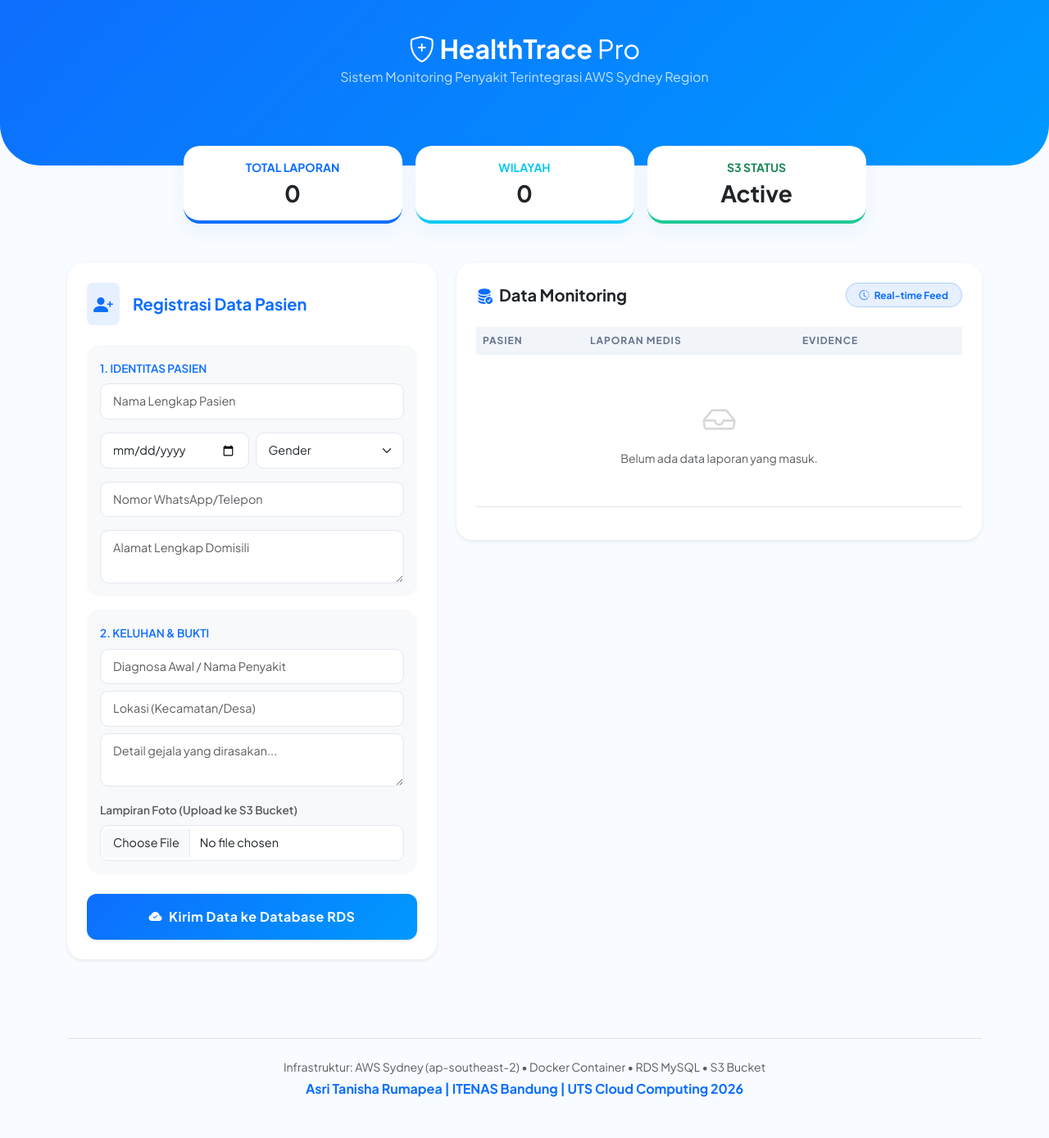
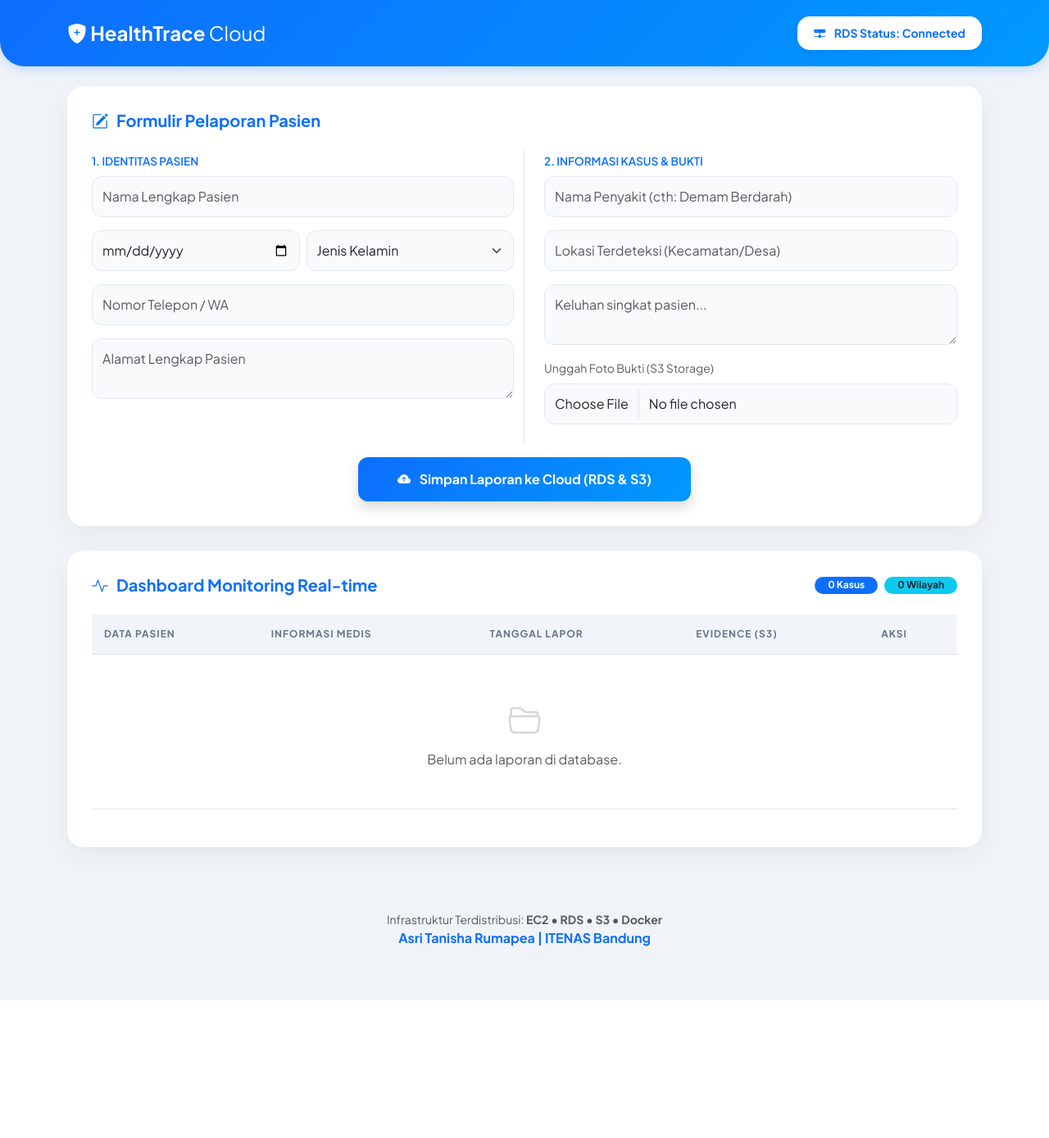
Before and after one commit to asri20/HealthTrace-System, a Flask app: page / in a window 1280 px wide. Shown: the whole page at 82% size. After the commit the page ends 1221 px from the top, so only its background shows below. Run offline with Flask 3, Linux system fonts and the light colour scheme.

Commit message:
test ui nya

```diff
--- a/templates/index.html
+++ b/templates/index.html
@@ -3,7 +3,7 @@
 <head>
     <meta charset="UTF-8">
     <meta name="viewport" content="width=device-width, initial-scale=1.0">
-    <title>HealthTrace Pro — Dashboard Monitoring</title>
+    <title>HealthTrace Pro — Portal Monitoring</title>
     <link href="https://cdn.jsdelivr.net/npm/bootstrap@5.3.0/dist/css/bootstrap.min.css" rel="stylesheet">
     <link rel="stylesheet" href="https://cdn.jsdelivr.net/npm/bootstrap-icons@1.11.1/font/bootstrap-icons.css">
     <link href="https://fonts.googleapis.com/css2?family=Plus+Jakarta+Sans:wght@400;600;700&display=swap" rel="stylesheet">
@@ -11,229 +11,212 @@
         :root {
             --primary: #0d6efd;
             --primary-gradient: linear-gradient(135deg, #0d6efd 0%, #0099ff 100%);
-            --bg: #f8fbff;
+            --bg: #f0f4f8;
             --card-bg: #ffffff;
-            --text-dark: #1e293b;
-            --text-muted: #64748b;
-            --accent: #0dcaf0;
         }
 
-        body {
-            font-family: 'Plus Jakarta Sans', sans-serif;
-            background-color: var(--bg);
-            color: var(--text-dark);
+        body { font-family: 'Plus Jakarta Sans', sans-serif; background-color: var(--bg); color: #1e293b; }
+
+        .navbar-custom {
+            background: var(--primary-gradient);
+            padding: 20px 0;
+            color: white;
+            border-bottom-left-radius: 30px;
+            border-bottom-right-radius: 30px;
+            box-shadow: 0 4px 15px rgba(13, 110, 253, 0.2);
         }
 
-        /* Header Style */
-        .hero-section {
-            background: var(--primary-gradient);
-            color: white;
-            padding: 40px 0 80px 0;
-            border-bottom-left-radius: 50px;
-            border-bottom-right-radius: 50px;
-            margin-bottom: -40px;
+        .section-title {
+            font-weight: 700;
+            color: var(--primary);
+            margin-bottom: 25px;
+            display: flex;
+            align-items: center;
+            gap: 10px;
         }
 
-        .card {
+        .card-custom {
             background: var(--card-bg);
             border: none;
             border-radius: 20px;
-            box-shadow: 0 10px 25px rgba(13, 110, 253, 0.05);
-            overflow: hidden;
+            box-shadow: 0 10px 30px rgba(0,0,0,0.05);
+            padding: 30px;
+            margin-bottom: 30px;
         }
 
-        .stats-card {
-            border-bottom: 4px solid var(--primary);
-            transition: transform 0.3s;
-        }
-        .stats-card:hover { transform: translateY(-5px); }
-
-        /* Form Styling */
-        .form-label { font-weight: 600; font-size: 0.85rem; color: var(--text-muted); }
+        .form-label { font-weight: 600; font-size: 0.85rem; color: #64748b; }
         .form-control, .form-select {
             border: 1px solid #e2e8f0;
-            padding: 10px 15px;
-            border-radius: 10px;
-            font-size: 0.9rem;
-        }
-        .form-control:focus {
-            border-color: var(--primary);
-            box-shadow: 0 0 0 4px rgba(13, 110, 253, 0.1);
+            border-radius: 12px;
+            padding: 12px;
+            background-color: #f8fafc;
         }
 
-        .btn-primary {
+        .btn-submit {
             background: var(--primary-gradient);
             border: none;
             border-radius: 12px;
-            padding: 12px;
+            padding: 15px;
             font-weight: 700;
-            letter-spacing: 0.5px;
+            color: white;
+            transition: 0.3s;
+        }
+        .btn-submit:hover { transform: translateY(-3px); box-shadow: 0 10px 20px rgba(13, 110, 253, 0.3); }
+
+        .stats-badge {
+            background: white;
+            color: var(--primary);
+            padding: 10px 20px;
+            border-radius: 15px;
+            font-weight: 700;
+            box-shadow: 0 4px 10px rgba(0,0,0,0.05);
         }
 
-        /* Table Styling */
         .table thead th {
             background-color: #f1f5f9;
-            color: var(--text-muted);
-            font-weight: 700;
             text-transform: uppercase;
             font-size: 0.75rem;
             letter-spacing: 1px;
-            border: none;
-        }
-
-        .avatar-circle {
-            width: 45px;
-            height: 45px;
-            background: rgba(13, 110, 253, 0.1);
-            border-radius: 12px;
-            display: flex;
-            align-items: center;
-            justify-content: center;
-            font-weight: 800;
-            color: var(--primary);
-            font-size: 1.2rem;
+            color: #64748b;
+            padding: 15px;
         }
 
         .img-evidence {
-            border-radius: 10px;
+            border-radius: 8px;
             object-fit: cover;
-            border: 2px solid white;
-            box-shadow: 0 4px 10px rgba(0,0,0,0.1);
+            border: 2px solid #fff;
+            box-shadow: 0 4px 8px rgba(0,0,0,0.1);
         }
 
-        .badge-disease {
-            background: rgba(13, 110, 253, 0.1);
+        .avatar-initial {
+            width: 40px;
+            height: 40px;
+            background: #e0e7ff;
             color: var(--primary);
+            border-radius: 10px;
+            display: grid;
+            place-items: center;
             font-weight: 700;
-            padding: 6px 12px;
-            border-radius: 8px;
         }
     </style>
 </head>
 <body>
 
-<div class="hero-section text-center">
-    <div class="container">
-        <h2 class="fw-bold mb-1"><i class="bi bi-shield-plus"></i> HealthTrace <span class="fw-light">Pro</span></h2>
-        <p class="opacity-75">Sistem Monitoring Penyakit Terintegrasi AWS Sydney Region</p>
+<nav class="navbar-custom mb-4">
+    <div class="container d-flex justify-content-between align-items-center">
+        <h4 class="fw-bold m-0"><i class="bi bi-shield-fill-plus"></i> HealthTrace <span class="fw-light">Cloud</span></h4>
+        <div class="stats-badge small">
+            <i class="bi bi-hdd-network-fill me-2"></i> RDS Status: Connected
         </div>
     </div>
+</nav>
 
-<div class="container pb-5">
-    <div class="row g-3 mb-5 mt-n4 justify-content-center">
-        <div class="col-md-3">
-            <div class="card p-3 stats-card text-center">
-                <div class="text-primary mb-1 small fw-bold text-uppercase">Total Laporan</div>
-                <h3 class="fw-bold mb-0 text-dark">{{ total }}</h3>
+<div class="container">
+    <div class="card-custom">
+        <h5 class="section-title"><i class="bi bi-pencil-square"></i> Formulir Pelaporan Pasien</h5>
+        <form action="/lapor" method="POST" enctype="multipart/form-data">
+            <div class="row">
+                <div class="col-md-6 border-end">
+                    <label class="form-label text-primary text-uppercase">1. Identitas Pasien</label>
+                    <div class="mb-3">
+                        <input type="text" name="nama_pasien" class="form-control" placeholder="Nama Lengkap Pasien" required>
                     </div>
-        </div>
-        <div class="col-md-3">
-            <div class="card p-3 stats-card text-center" style="border-color: var(--accent);">
-                <div class="text-info mb-1 small fw-bold text-uppercase">Wilayah</div>
-                <h3 class="fw-bold mb-0 text-dark">{{ daerah }}</h3>
-            </div>
-        </div>
-        <div class="col-md-3">
-            <div class="card p-3 stats-card text-center" style="border-color: #20c997;">
-                <div class="text-success mb-1 small fw-bold text-uppercase">S3 Status</div>
-                <h3 class="fw-bold mb-0 text-dark">Active</h3>
-            </div>
-        </div>
-    </div>
-
-    <div class="row g-4">
-        <div class="col-lg-5">
-            <div class="card p-4 shadow-sm border-0">
-                <div class="d-flex align-items-center mb-4">
-                    <div class="bg-primary bg-opacity-10 p-2 rounded-3 me-3">
-                        <i class="bi bi-person-plus-fill text-primary fs-4"></i>
-                    </div>
-                    <h5 class="fw-bold mb-0 text-primary">Registrasi Data Pasien</h5>
-                </div>
-
-                <form action="/lapor" method="POST" enctype="multipart/form-data">
-                    <div class="bg-light p-3 rounded-4 mb-3">
-                        <label class="form-label mb-2 text-primary text-uppercase small">1. Identitas Pasien</label>
-                        <input type="text" name="nama_pasien" class="form-control mb-3" placeholder="Nama Lengkap Pasien" required>
                     <div class="row g-2 mb-3">
-                            <div class="col-6">
+                        <div class="col-md-6">
                             <input type="date" name="tgl_lahir" class="form-control" title="Tanggal Lahir" required>
                         </div>
-                            <div class="col-6">
+                        <div class="col-md-6">
                             <select name="jenis_kelamin" class="form-select" required>
-                                    <option value="" selected disabled>Gender</option>
+                                <option value="" selected disabled>Jenis Kelamin</option>
                                 <option value="Laki-laki">Laki-laki</option>
                                 <option value="Perempuan">Perempuan</option>
                             </select>
                         </div>
                     </div>
-                        <input type="text" name="no_telepon" class="form-control mb-3" placeholder="Nomor WhatsApp/Telepon">
-                        <textarea name="alamat" class="form-control" placeholder="Alamat Lengkap Domisili" rows="2" required></textarea>
+                    <div class="mb-3">
+                        <input type="text" name="no_telepon" class="form-control" placeholder="Nomor Telepon / WA">
                     </div>
-
-                    <div class="bg-light p-3 rounded-4 mb-4">
-                        <label class="form-label mb-2 text-primary text-uppercase small">2. Keluhan & Bukti</label>
-                        <input type="text" name="nama_penyakit" class="form-control mb-2" placeholder="Diagnosa Awal / Nama Penyakit" required>
-                        <input type="text" name="lokasi_lacak" class="form-control mb-2" placeholder="Lokasi (Kecamatan/Desa)" required>
-                        <textarea name="keluhan_detail" class="form-control mb-3" placeholder="Detail gejala yang dirasakan..." rows="2"></textarea>
-
-                        <label class="form-label small text-muted">Lampiran Foto (Upload ke S3 Bucket)</label>
-                        <input type="file" name="foto" class="form-control bg-white">
-                    </div>
-
-                    <button type="submit" class="btn btn-primary w-100 py-3 shadow-sm">
-                        <i class="bi bi-cloud-check-fill me-2"></i>Kirim Data ke Database RDS
-                    </button>
-                </form>
+                    <div class="mb-3">
+                        <textarea name="alamat" class="form-control" placeholder="Alamat Lengkap Pasien" rows="2" required></textarea>
                     </div>
                 </div>
 
-        <div class="col-lg-7">
-            <div class="card p-4 shadow-sm border-0">
+                <div class="col-md-6 ps-md-4">
+                    <label class="form-label text-primary text-uppercase">2. Informasi Kasus & Bukti</label>
+                    <div class="mb-3">
+                        <input type="text" name="nama_penyakit" class="form-control" placeholder="Nama Penyakit (cth: Demam Berdarah)" required>
+                    </div>
+                    <div class="mb-3">
+                        <input type="text" name="lokasi_lacak" class="form-control" placeholder="Lokasi Terdeteksi (Kecamatan/Desa)" required>
+                    </div>
+                    <div class="mb-3">
+                        <textarea name="keluhan_detail" class="form-control" placeholder="Keluhan singkat pasien..." rows="2"></textarea>
+                    </div>
+                    <div class="mb-4">
+                        <label class="small text-muted mb-2">Unggah Foto Bukti (S3 Storage)</label>
+                        <input type="file" name="foto" class="form-control">
+                    </div>
+                </div>
+            </div>
+
+            <div class="text-center mt-3">
+                <button type="submit" class="btn-submit px-5 shadow">
+                    <i class="bi bi-cloud-arrow-up-fill me-2"></i> Simpan Laporan ke Cloud (RDS & S3)
+                </button>
+            </div>
+        </form>
+    </div>
+
+    <div class="card-custom">
         <div class="d-flex justify-content-between align-items-center mb-4">
-                    <h5 class="fw-bold m-0"><i class="bi bi-database-fill-check text-primary me-2"></i>Data Monitoring</h5>
-                    <span class="badge bg-primary bg-opacity-10 text-primary border border-primary border-opacity-25 rounded-pill px-3 py-2">
-                        <i class="bi bi-clock-history me-1"></i> Real-time Feed
-                    </span>
+            <h5 class="section-title m-0"><i class="bi bi-activity"></i> Dashboard Monitoring Real-time</h5>
+            <div class="d-flex gap-2">
+                <span class="badge bg-primary rounded-pill px-3">{{ total }} Kasus</span>
+                <span class="badge bg-info text-dark rounded-pill px-3">{{ daerah }} Wilayah</span>
+            </div>
         </div>
 
         <div class="table-responsive">
             <table class="table align-middle">
                 <thead>
                     <tr>
-                                <th>Pasien</th>
-                                <th>Laporan Medis</th>
-                                <th>Evidence</th>
-                                <th></th>
+                        <th>Data Pasien</th>
+                        <th>Informasi Medis</th>
+                        <th>Tanggal Lapor</th>
+                        <th>Evidence (S3)</th>
+                        <th>Aksi</th>
                     </tr>
                 </thead>
                 <tbody>
                     {% for k in kasus %}
                     <tr>
-                                <td class="py-3">
+                        <td>
                             <div class="d-flex align-items-center gap-3">
-                                        <div class="avatar-circle">{{ k.nama_pasien[:1] }}</div>
+                                <div class="avatar-initial">{{ k.nama_pasien[:1] }}</div>
                                 <div>
-                                            <div class="fw-bold text-dark mb-0 small">{{ k.nama_pasien }}</div>
-                                            <small class="text-muted" style="font-size: 0.7rem;">{{ k.no_telepon }}</small>
+                                    <div class="fw-bold small">{{ k.nama_pasien }}</div>
+                                    <div class="text-muted small" style="font-size: 0.7rem;">{{ k.jenis_kelamin }} | {{ k.no_telepon }}</div>
                                 </div>
                             </div>
                         </td>
                         <td>
-                                    <div class="badge-disease d-inline-block small mb-1">{{ k.nama_penyakit }}</div><br>
+                            <span class="badge bg-primary bg-opacity-10 text-primary small mb-1">{{ k.nama_penyakit }}</span><br>
                             <small class="text-muted"><i class="bi bi-geo-alt-fill text-danger"></i> {{ k.lokasi_lacak }}</small>
+                        </td>
+                        <td>
+                            <small class="text-muted">{{ k.tanggal_lapor.strftime('%d %b %Y, %H:%M') }}</small>
                         </td>
                         <td>
                             {% if k.foto_url %}
                             <a href="{{ k.foto_url }}" target="_blank">
-                                        <img src="{{ k.foto_url }}" class="img-evidence shadow-sm" width="55" height="40">
+                                <img src="{{ k.foto_url }}" class="img-evidence" width="60" height="45">
                             </a>
                             {% else %}
-                                    <span class="text-muted small italic">No Image</span>
+                            <span class="text-muted small italic">No File</span>
                             {% endif %}
                         </td>
                         <td>
-                                    <a href="/delete/{{ k.id }}" class="btn btn-outline-danger border-0 btn-sm" onclick="return confirm('Hapus data laporan ini?')">
+                            <a href="/delete/{{ k.id }}" class="btn btn-outline-danger btn-sm border-0" onclick="return confirm('Hapus data ini dari RDS?')">
                                 <i class="bi bi-trash3-fill"></i>
                             </a>
                         </td>
@@ -241,9 +224,9 @@
                     {% endfor %}
                     {% if not kasus %}
                     <tr>
-                                <td colspan="4" class="text-center py-5 text-muted small">
-                                    <i class="bi bi-inbox fs-1 d-block mb-2 opacity-25"></i>
-                                    Belum ada data laporan yang masuk.
+                        <td colspan="5" class="text-center py-5 text-muted">
+                            <i class="bi bi-folder2-open fs-1 d-block mb-2 opacity-25"></i>
+                            Belum ada laporan di database.
                         </td>
                     </tr>
                     {% endif %}
@@ -252,16 +235,10 @@
         </div>
     </div>
 </div>
-    </div>
-</div>
 
-<footer class="text-center py-5">
-    <div class="container">
-        <div class="border-top pt-4">
-            <p class="small text-muted mb-1">Infrastruktur: AWS Sydney (ap-southeast-2) • Docker Container • RDS MySQL • S3 Bucket</p>
-            <p class="fw-bold text-primary mb-0">Asri Tanisha Rumapea | ITENAS Bandung | UTS Cloud Computing 2026</p>
-        </div>
-    </div>
+<footer class="text-center py-5 mt-4">
+    <p class="text-muted small mb-0">Infrastruktur Terdistribusi: <strong>EC2 • RDS • S3 • Docker</strong></p>
+    <p class="text-primary fw-bold">Asri Tanisha Rumapea | ITENAS Bandung</p>
 </footer>
 
 <script src="https://cdn.jsdelivr.net/npm/bootstrap@5.3.0/dist/js/bootstrap.bundle.min.js"></script>
```
Lines whose indentation alone changed are shown as unchanged.
